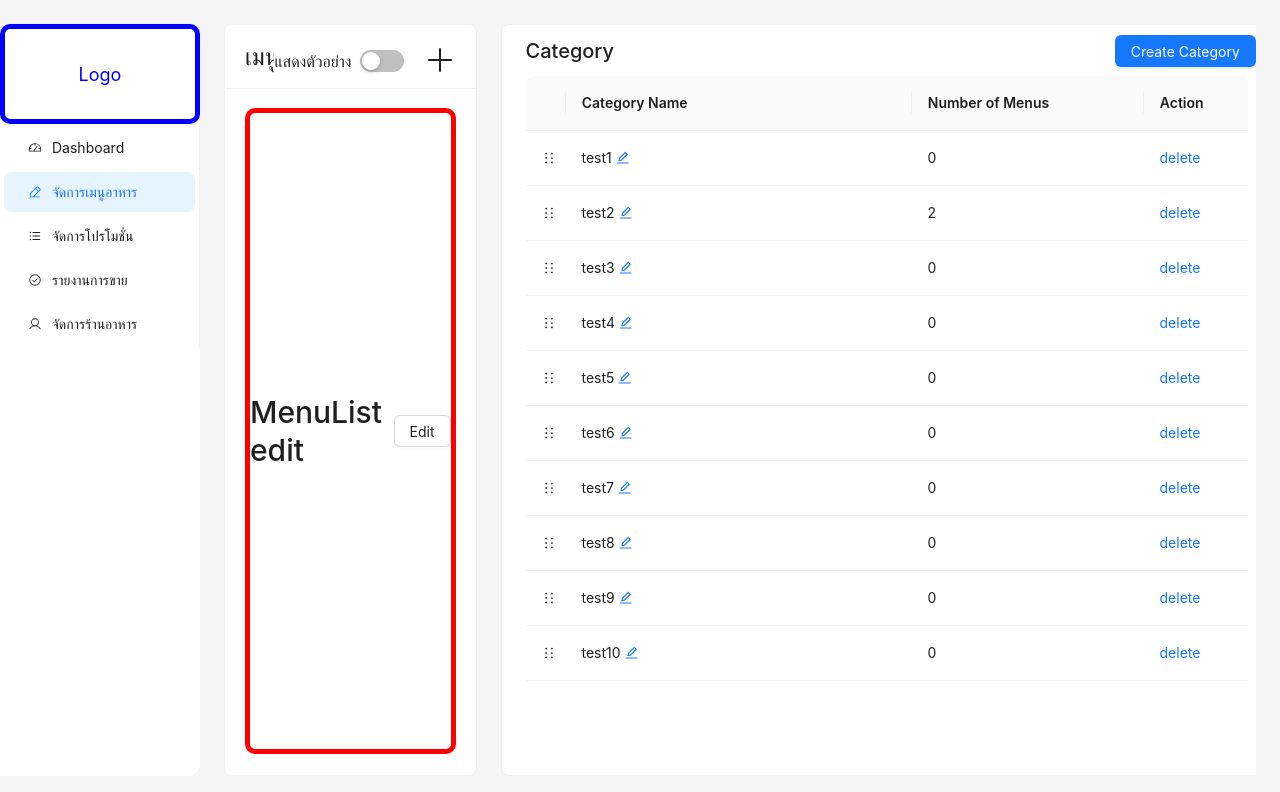
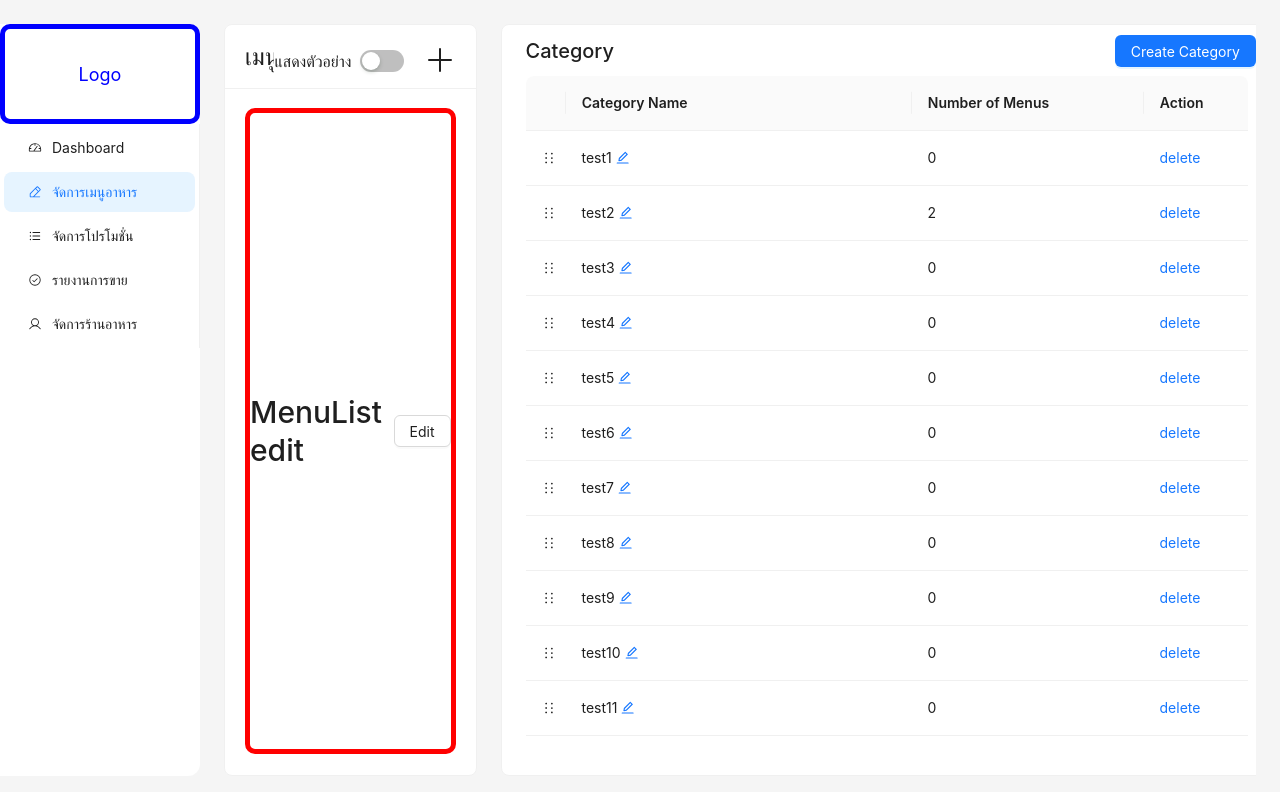
Before and after one commit to meeorder/meeorder-frontend, a Next.js app: page /admin/menu in a window 1280 px wide. Shown: the top 792 px of the page. Built offline with nearby package versions, Linux system fonts and the light colour scheme.

Commit message:
change table size

```diff
--- a/src/modules/admin/menu/console/CategoryList.tsx
+++ b/src/modules/admin/menu/console/CategoryList.tsx
@@ -139,7 +139,7 @@ const CategoryList = () => {
       >
         <Table
           pagination={false}
-          scroll={{ y: "70vh"}}
+          scroll={{ y: "76vh"}}
           style={{width: "99%"}}
           components={{
             body: {
```
